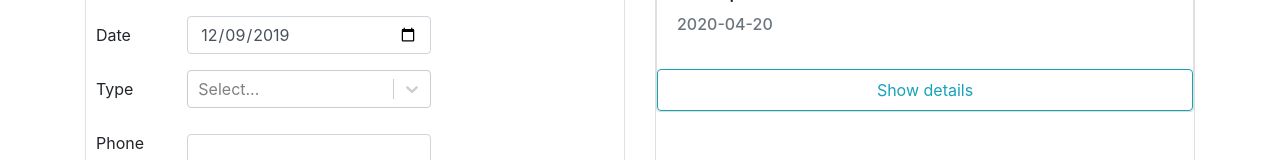
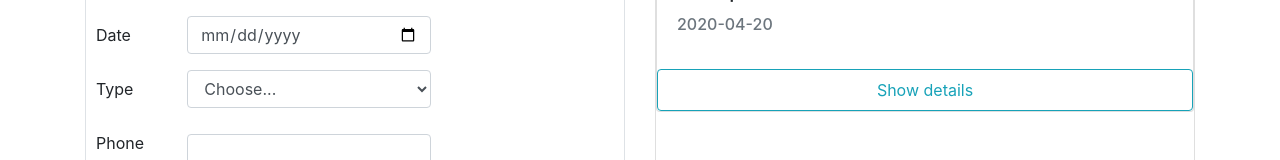
Before and after one commit to karolkrzych/event-manager, a React (Create React App) app: page / in a window 1280 px wide. Both pictures are taken after a click on the button "Add event". Shown: the part 293-453 px from the top of the page. Built offline with nearby package versions, Linux system fonts and the light colour scheme.

Commit message:
Event-manager v1.2 - corrected validation, select

```diff
--- a/package.json
+++ b/package.json
@@ -9,6 +9,7 @@
     "@testing-library/user-event": "^7.1.2",
     "bootstrap": "^4.4.1",
     "gh-pages": "^2.1.1",
+    "jquery": "^3.4.1",
     "react": "^16.12.0",
     "react-bootstrap": "^1.0.0-beta.16",
     "react-dom": "^16.12.0",
--- a/src/components/AddEvent.js
+++ b/src/components/AddEvent.js
@@ -1,21 +1,13 @@
 import React, { Component } from 'react';
-import Select from 'react-select';
+import $ from 'jquery';
 
 class AddEvent extends Component {
     currentDate = new Date().toISOString().slice(0,10);
-    selectOptions = [
-        { value: "Sport", label: "Sport" },
-        { value: "Cultural", label: "Cultural" },
-        { value: "Health", label: "Health" }
-      ];
-
     state = {
         title: '',
-        date: this.currentDate,
+        date: '',
         location: '',
-        typeOfEvent: {
-            value: null,
-            options: this.selectOptions},
+        typeOfEvent: '',
         phone: '',
         email: '',
         description: '',
@@ -77,7 +69,7 @@ class AddEvent extends Component {
             title = false;
             title_validation_msg = "invalid";
         }
-        if(this.state.date) {
+        if(this.state.date.length === 10) {
             date = true;
             date_validation_msg = "valid";
         } else {
@@ -121,7 +113,7 @@ class AddEvent extends Component {
             description = false;
             description_validation_msg = "invalid";
         }
-        if(title && location && typeOfEvent && phone && email && description) {
+        if(title && location && typeOfEvent && phone && email && description && date) {
             correct = true;
         }
         return ({
@@ -143,22 +135,6 @@ class AddEvent extends Component {
         })
      }
 
-     setValue = value => {
-         this.setState(prevState => ({
-             typeOfEvent: {
-                 ...prevState.typeOfEvent,
-                 value
-             }
-         }))
-     }
-
-     hadnleChangeSelect = value => {
-         this.setValue(value)
-     }
-     handleClickSelect = () => {
-        this.setValue(null);
-    };
-
      handleChange = (e) => {
         this.setState({
             [e.target.name]: e.target.value,
@@ -178,7 +154,7 @@ class AddEvent extends Component {
 
             this.setState({
                 title: '',
-                date: this.currentDate,
+                date: '',
                 location: '',
                 typeOfEvent: "",
                 phone: '',
@@ -196,6 +172,7 @@ class AddEvent extends Component {
                 },
                 wasFormValidated: false,
             })
+            $('form').get(0).reset();
         } else {
             this.setState({
                 errors: {
@@ -222,27 +199,26 @@ class AddEvent extends Component {
      }
 
      handleClear = (e) => {
-        this.handleClickSelect()
          e.preventDefault();
 
             this.setState({
                 title: '',
-                date: this.currentDate,
+                typeOfEvent: '',
+                date: '',
                 location: '',
-                // typeOfEvent: '',
                 phone: '',
                 email: '',
                 description: '' ,
                 wasFormValidated: false,
 
             })
-
+            $('form').get(0).reset();
         }
 
 
 
     render() {
-        const { typeOfEvent } = this.state
+        console.log(this.state.errors)
 
         return (
 
@@ -279,19 +255,12 @@ class AddEvent extends Component {
                     <label htmlFor="typeOfEvent" className="col-lg-2 col-md-3 col-sm-2 col-form-label">Type</label>
                     <div className="col-lg-6 col-md-9 col-sm-10">
 
-                        <Select
-                            name="typeOfEvent"
-                            value={typeOfEvent.value}
-                            onChange={this.hadnleChangeSelect}
-                            options={typeOfEvent.options}
-                        />
-
-                        {/* <select name="typeOfEvent" text={this.state.typeOfEvent} className={`form-control ${this.state.wasFormValidated ? "is-"+this.state.errors.typeOfEvent_validation_msg : ""}`} value={this.state.typeOfEvenet} onChange={this.handleChange}>
+                        <select name="typeOfEvent" text={this.state.typeOfEvent} className={`form-control ${this.state.wasFormValidated ? "is-"+this.state.errors.typeOfEvent_validation_msg : ""}`} value={this.state.typeOfEvenet} onChange={this.handleChange}>
                             <option value="">Choose...</option>
                             <option value="Sport" >Sport</option>
                             <option value="Cultural">Cultural</option>
                             <option value="Health">Health</option>
-                        </select> */}
+                        </select>
 
 
                         {this.state.errors.typeOfEvent && <div className="invalid-feedback">{this.messages.typeOfEvent_incorrect}</div>}
--- a/src/components/App.js
+++ b/src/components/App.js
@@ -33,7 +33,7 @@ class App extends Component {
     }
    }
 
-counter = this.state.events.length
+  counter;
 
   addEvent = (title, date, location, typeOfEvent, phone, email, description) => {
 
@@ -86,10 +86,9 @@ counter = this.state.events.length
       this.setState({
         events: EventsInLocalStorage
       })
-      this.counter = this.state.events.length
 
       console.log('Podmieniam this.state.events')
-    }
+    } this.counter = EventsInLocalStorage.length
   }
 
 
@@ -99,7 +98,7 @@ counter = this.state.events.length
   }
 
   render() {
-
+    console.log(this.state.events)
     return (
       <div className="container">
         <div className="row">
```
Also changed, not shown: 1 other file (tests, documents, lock files or other folders).
